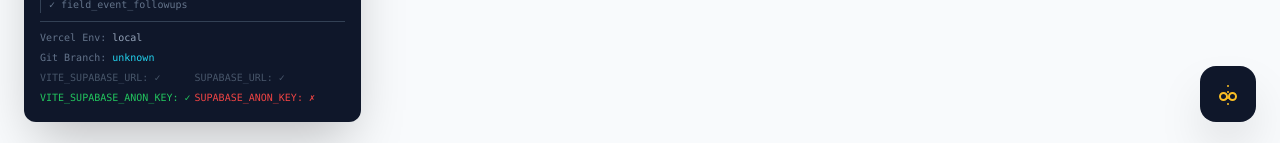
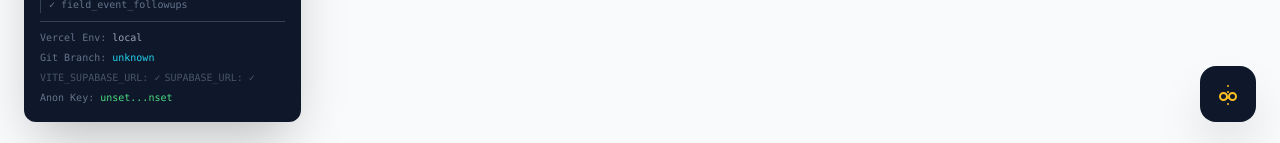
Before and after one commit to 0xmcc/workshop-roi-machine, a React (Vite) app: page / in a window 1280 px wide. Shown: the part 654-797 px from the top of the page. Built offline with nearby package versions, Linux system fonts and the light colour scheme; no server answers; the database is empty.

Commit message:
feat: show partial anon key in debug panel for diagnostics

```diff
--- a/components/SupabaseDebugPanel.tsx
+++ b/components/SupabaseDebugPanel.tsx
@@ -180,15 +180,19 @@ export const SupabaseDebugPanel: React.FC = () => {
               <span className="text-slate-500">Git Branch:</span>{' '}
               <span className="text-cyan-400">{import.meta.env.VERCEL_GIT_COMMIT_REF || 'unknown'}</span>
             </div>
-            <div className="grid grid-cols-2 gap-1 mt-1">
-              <span>VITE_SUPABASE_URL: {import.meta.env.VITE_SUPABASE_URL ? '✓' : '✗'}</span>
-              <span>SUPABASE_URL: {import.meta.env.SUPABASE_URL ? '✓' : '✗'}</span>
-              <span className={import.meta.env.VITE_SUPABASE_ANON_KEY ? 'text-green-500' : 'text-red-500'}>
-                VITE_SUPABASE_ANON_KEY: {import.meta.env.VITE_SUPABASE_ANON_KEY ? '✓' : '✗'}
-              </span>
-              <span className={import.meta.env.SUPABASE_ANON_KEY ? 'text-green-500' : 'text-red-500'}>
-                SUPABASE_ANON_KEY: {import.meta.env.SUPABASE_ANON_KEY ? '✓' : '✗'}
-              </span>
+            <div className="space-y-1 mt-1">
+              <div className="grid grid-cols-2 gap-1">
+                <span>VITE_SUPABASE_URL: {import.meta.env.VITE_SUPABASE_URL ? '✓' : '✗'}</span>
+                <span>SUPABASE_URL: {import.meta.env.SUPABASE_URL ? '✓' : '✗'}</span>
+              </div>
+              <div className="text-slate-400">
+                <span className="text-slate-500">Anon Key:</span>{' '}
+                {(() => {
+                  const key = (import.meta.env.VITE_SUPABASE_ANON_KEY || import.meta.env.SUPABASE_ANON_KEY) as string | undefined;
+                  if (!key) return <span className="text-red-500">NOT SET</span>;
+                  return <span className="text-green-400">{key.substring(0, 12)}...{key.substring(key.length - 4)}</span>;
+                })()}
+              </div>
             </div>
           </div>
         </div>
```
